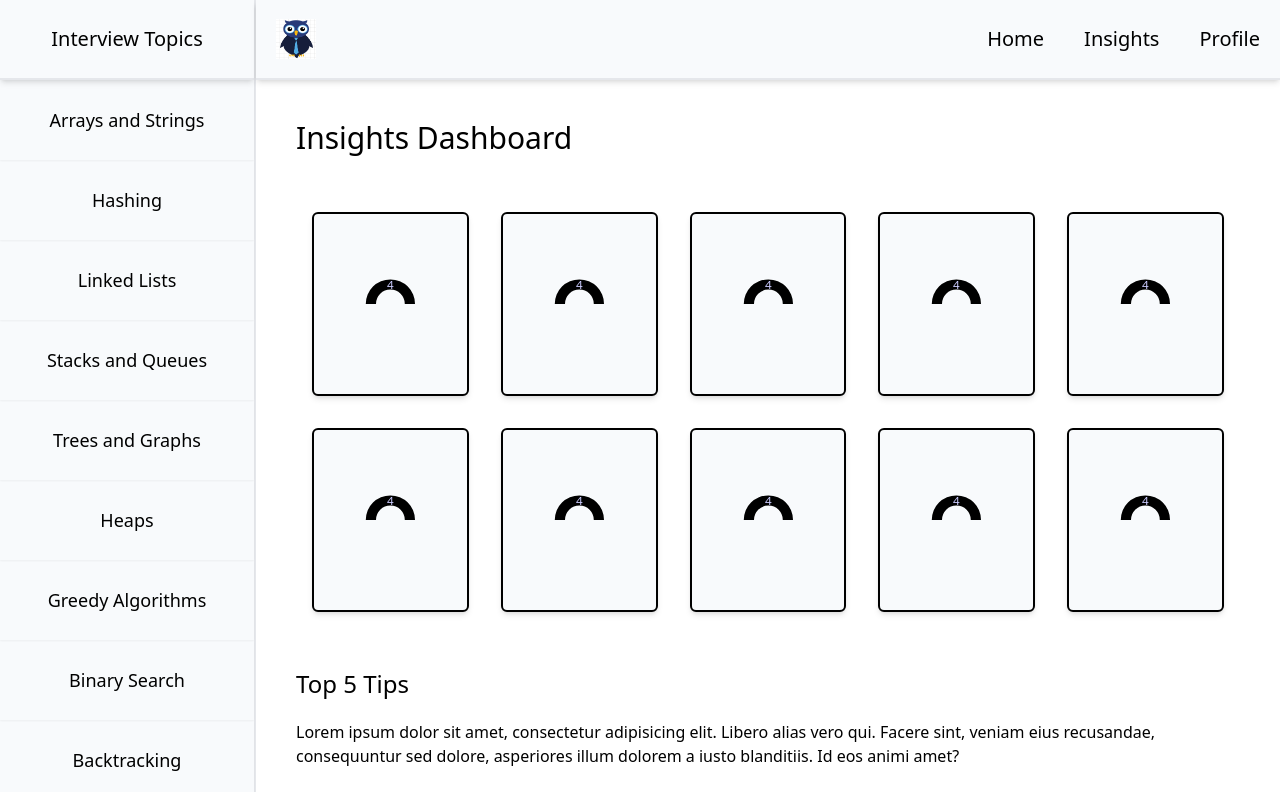
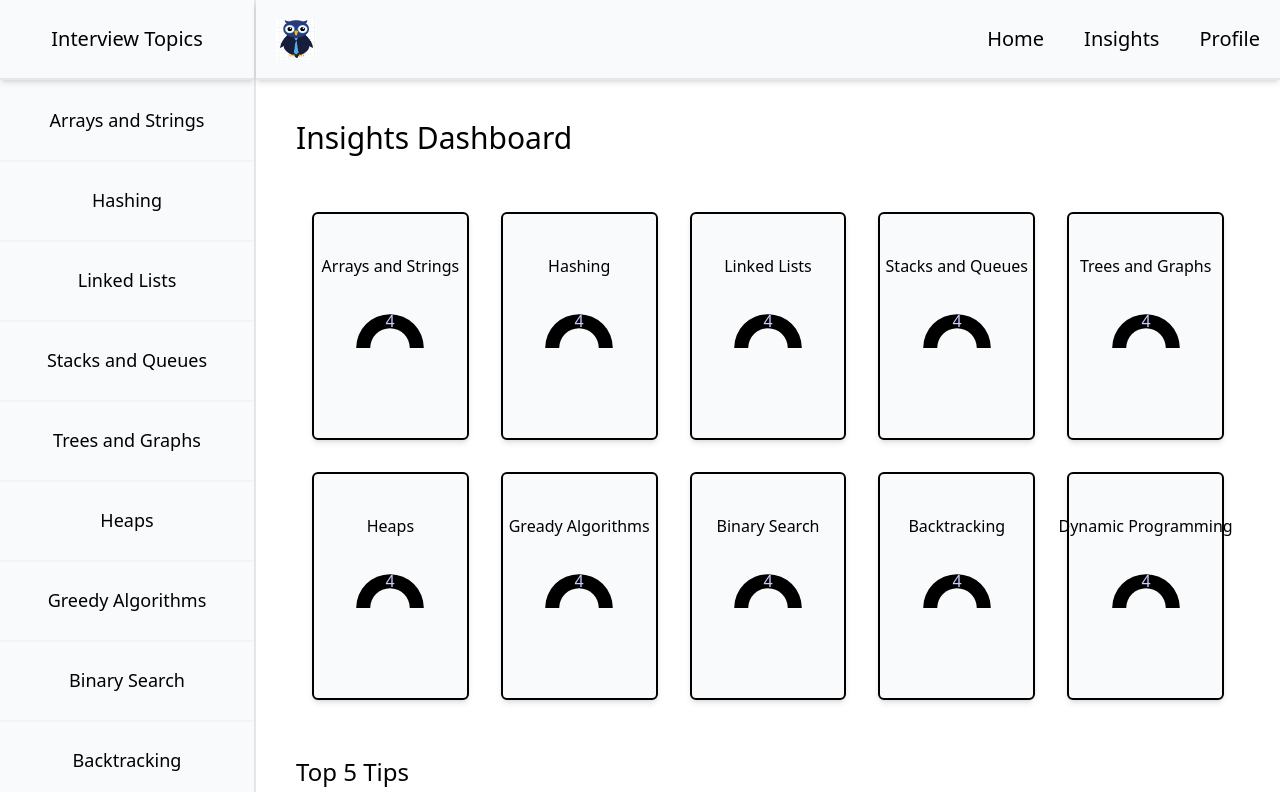
Before and after one commit to ZecharyDouglas/Interview-AI, a React (Vite) app in the folder Front End/: page /insights in a window 1280 px wide. Shown: the top 792 px of the page. Built offline with nearby package versions, Linux system fonts and the light colour scheme; no server answers; a web font is replaced by a local one.

Commit message:
Charts are centered internally(Radial Bar)

```diff
--- a/Front End/src/Insights.tsx
+++ b/Front End/src/Insights.tsx
@@ -74,9 +74,11 @@ export default function Insights() {
             Insights Dashboard
           </h1>
         </div>
-        <div className="grid grid-cols-5 grid-rows-2 ">
+        <div className="grid grid-cols-5 grid-rows-2 text-center ">
           {confidenceValues.map((value, index) => (
-            <div className=" bg-slate-50 shadow-md rounded-md m-4 p-10 border-2 border-black flex items-center justify-center">
+            <div className=" bg-slate-50 shadow-md rounded-md m-4 p-10 border-2 border-black flex flex-col items-center justify-center  whitespace-nowrap">
+              <h5 className="mb-5">{value.topic}</h5>
+
               <RadialBarChart
                 width={100}
                 height={100}
```
